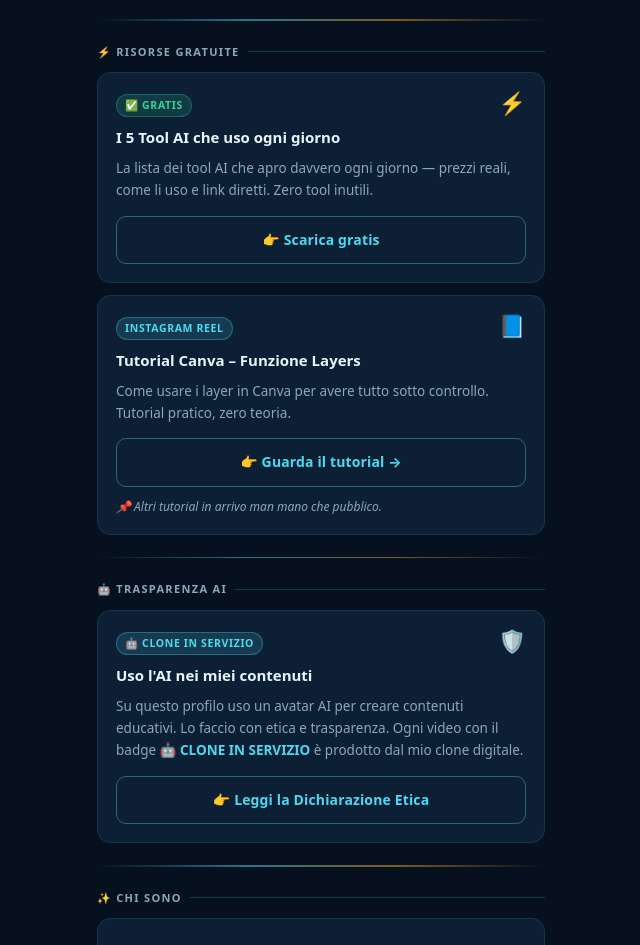
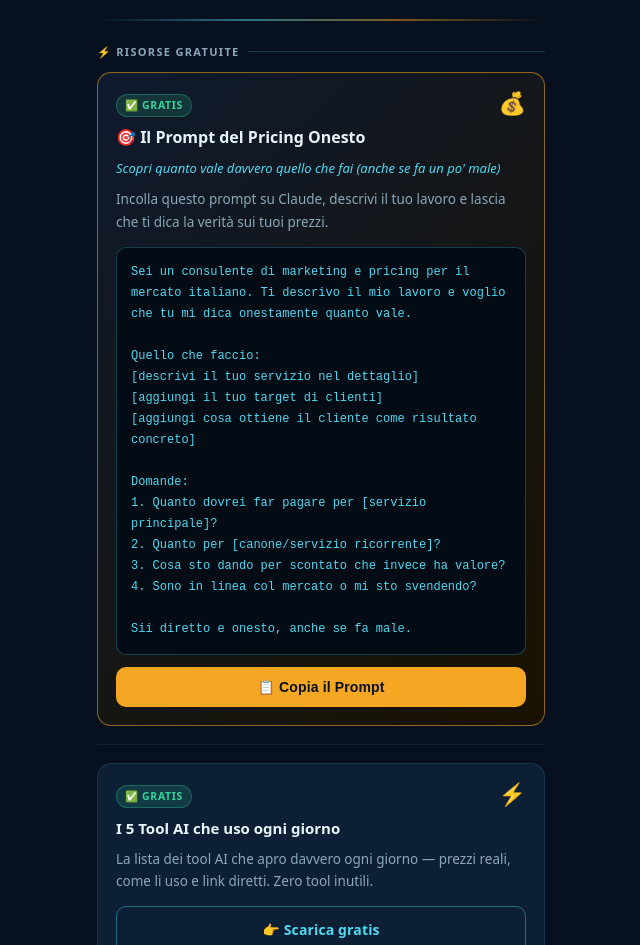
Before and after one commit to digitalsaminfo-cmyk/digital-sam-linkinbio, a plain HTML site: page link-in-bio.html in a window 1280 px wide. Shown: the part 3088-4033 px from the top of the page, without its empty margins (319-959 px from the left). Drawn offline with Linux system fonts and the light colour scheme.

Commit message:
Aggiunge card Prompt del Pricing Onesto alle risorse gratuite
Co-Authored-By: Claude Sonnet 4.6 <noreply@anthropic.com>

```diff
--- a/link-in-bio.html
+++ b/link-in-bio.html
@@ -283,6 +283,58 @@
       border: 1.5px solid rgba(77,217,240,0.4);
     }
     .btn-outline-cyan:hover { background: rgba(77,217,240,0.08); border-color: var(--cyan); }
+
+    /* PRICING PROMPT CARD */
+    .card-pricing-prompt {
+      border: 1.5px solid rgba(245,166,35,0.55);
+      background: linear-gradient(135deg, #0f1a2e, #1a1200);
+      overflow: hidden;
+    }
+    .card-pricing-prompt:hover {
+      border-color: var(--gold);
+      box-shadow: 0 0 28px rgba(245,166,35,0.15);
+    }
+    .prompt-subtitle {
+      font-size: 13px;
+      color: var(--cyan);
+      font-style: italic;
+      margin-bottom: 10px;
+      line-height: 1.5;
+    }
+    .prompt-box {
+      background: #030b15;
+      border: 1px solid rgba(77,217,240,0.25);
+      border-radius: 10px;
+      padding: 14px;
+      margin: 12px 0;
+      overflow-x: auto;
+    }
+    .prompt-box pre {
+      font-family: 'Courier New', Courier, monospace;
+      font-size: 12px;
+      color: var(--cyan);
+      line-height: 1.75;
+      white-space: pre-wrap;
+      word-break: break-word;
+      margin: 0;
+    }
+    .btn-copy {
+      background: var(--gold);
+      color: var(--dark);
+      font-weight: 800;
+      width: 100%;
+      padding: 12px;
+      border-radius: 10px;
+      border: none;
+      cursor: pointer;
+      font-size: 14px;
+      letter-spacing: 0.01em;
+      display: block;
+      text-align: center;
+      transition: opacity 0.18s, transform 0.15s, box-shadow 0.18s;
+    }
+    .btn-copy:hover  { opacity: 0.88; transform: scale(1.01); box-shadow: 0 6px 20px rgba(245,166,35,0.3); }
+    .btn-copy:active { transform: scale(0.98); }
 
     /* LIST */
     .feature-list {
@@ -616,6 +668,40 @@
   <!-- RISORSE GRATUITE -->
   <p class="section-label">⚡ Risorse Gratuite</p>
 
+  <!-- PRICING PROMPT — Prima risorsa gratuita -->
+  <div class="card card-pricing-prompt">
+    <div class="card-header">
+      <div>
+        <span class="badge badge-green">✅ Gratis</span>
+        <div class="card-title card-title-lg">🎯 Il Prompt del Pricing Onesto</div>
+      </div>
+      <div class="card-icon">💰</div>
+    </div>
+    <p class="prompt-subtitle">Scopri quanto vale davvero quello che fai (anche se fa un po' male)</p>
+    <p class="card-body">
+      Incolla questo prompt su Claude, descrivi il tuo lavoro e lascia che ti dica la verità sui tuoi prezzi.
+    </p>
+    <div class="prompt-box">
+      <pre id="prompt-pricing">Sei un consulente di marketing e pricing per il mercato italiano. Ti descrivo il mio lavoro e voglio che tu mi dica onestamente quanto vale.
+
+Quello che faccio:
+[descrivi il tuo servizio nel dettaglio]
+[aggiungi il tuo target di clienti]
+[aggiungi cosa ottiene il cliente come risultato concreto]
+
+Domande:
+1. Quanto dovrei far pagare per [servizio principale]?
+2. Quanto per [canone/servizio ricorrente]?
+3. Cosa sto dando per scontato che invece ha valore?
+4. Sono in linea col mercato o mi sto svendendo?
+
+Sii diretto e onesto, anche se fa male.</pre>
+    </div>
+    <button class="btn-copy" onclick="copyPrompt(this)">📋 Copia il Prompt</button>
+  </div>
+
+  <div class="divider-thin"></div>
+
   <div class="card">
     <div class="card-header">
       <div>
@@ -725,6 +811,24 @@
 </main>
 
 <script>
+  function copyPrompt(btn) {
+    const text = document.getElementById('prompt-pricing').textContent;
+    navigator.clipboard.writeText(text).then(() => {
+      btn.textContent = '✅ Copiato!';
+      setTimeout(() => { btn.textContent = '📋 Copia il Prompt'; }, 2000);
+    }).catch(() => {
+      const ta = document.createElement('textarea');
+      ta.value = text;
+      ta.style.cssText = 'position:fixed;opacity:0;top:0;left:0;';
+      document.body.appendChild(ta);
+      ta.select();
+      document.execCommand('copy');
+      document.body.removeChild(ta);
+      btn.textContent = '✅ Copiato!';
+      setTimeout(() => { btn.textContent = '📋 Copia il Prompt'; }, 2000);
+    });
+  }
+
   const observer = new IntersectionObserver(
     (entries) => {
       entries.forEach(entry => {
```
